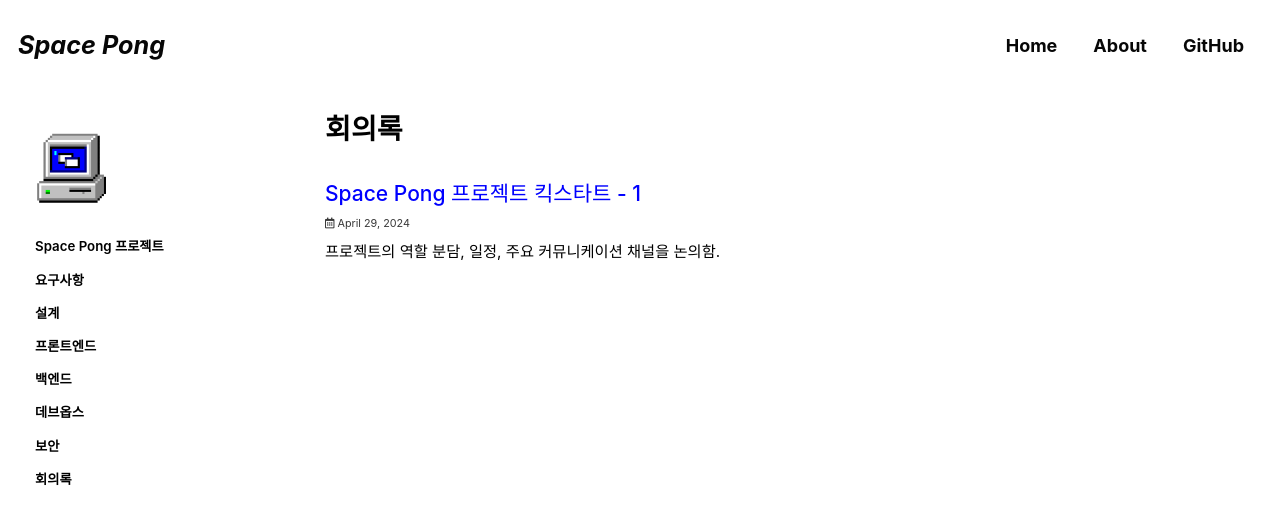
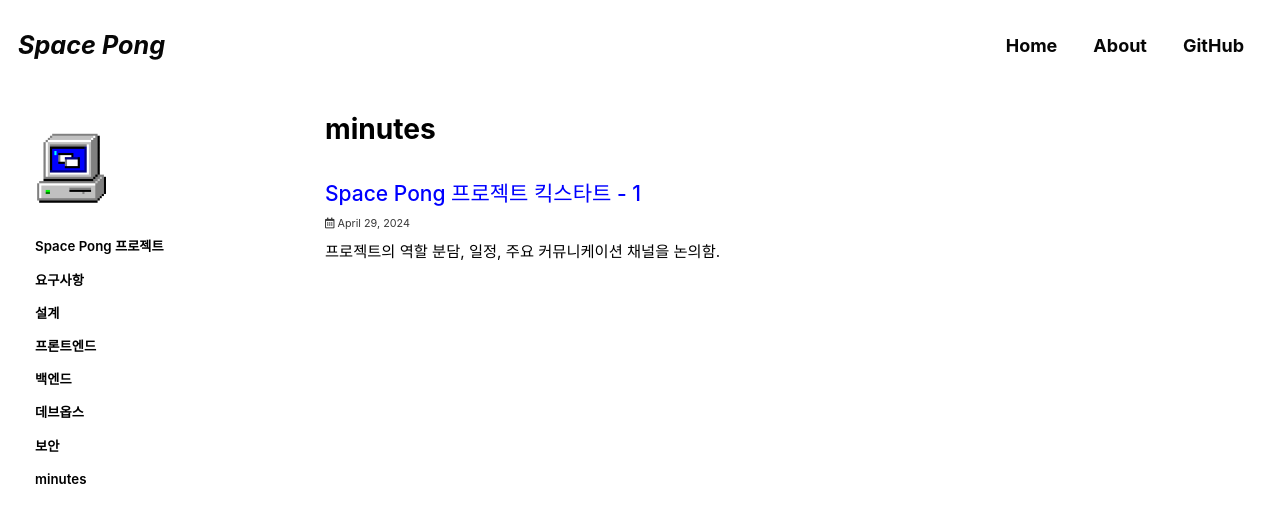
Before and after one commit to space-pong/space-pong.github.io, a Jekyll site: the page built from _pages/categories/category-minutes.md, in a window 1280 px wide and 900 px high. Shown: the top 524 px of the window. Built offline with Jekyll 4.4.1, drawn with Linux system fonts in a browser that asks for light colours; cached includes are drawn as plain includes; some web fonts are replaced.

Commit message:
Fix: category

```diff
--- a/_data/navigation.yml
+++ b/_data/navigation.yml
@@ -32,5 +32,5 @@ categories:
     url: /categories/devops/
   - title: "보안"
     url: /categories/security/
-  - title: "회의록"
+  - title: "minutes"
     url: /categories/minutes/
--- a/_pages/categories/category-minutes.md
+++ b/_pages/categories/category-minutes.md
@@ -1,5 +1,5 @@
 ---
-title: "회의록"
+title: "minutes"
 layout: category
 permalink: /categories/minutes/
 author_profile: true
```
